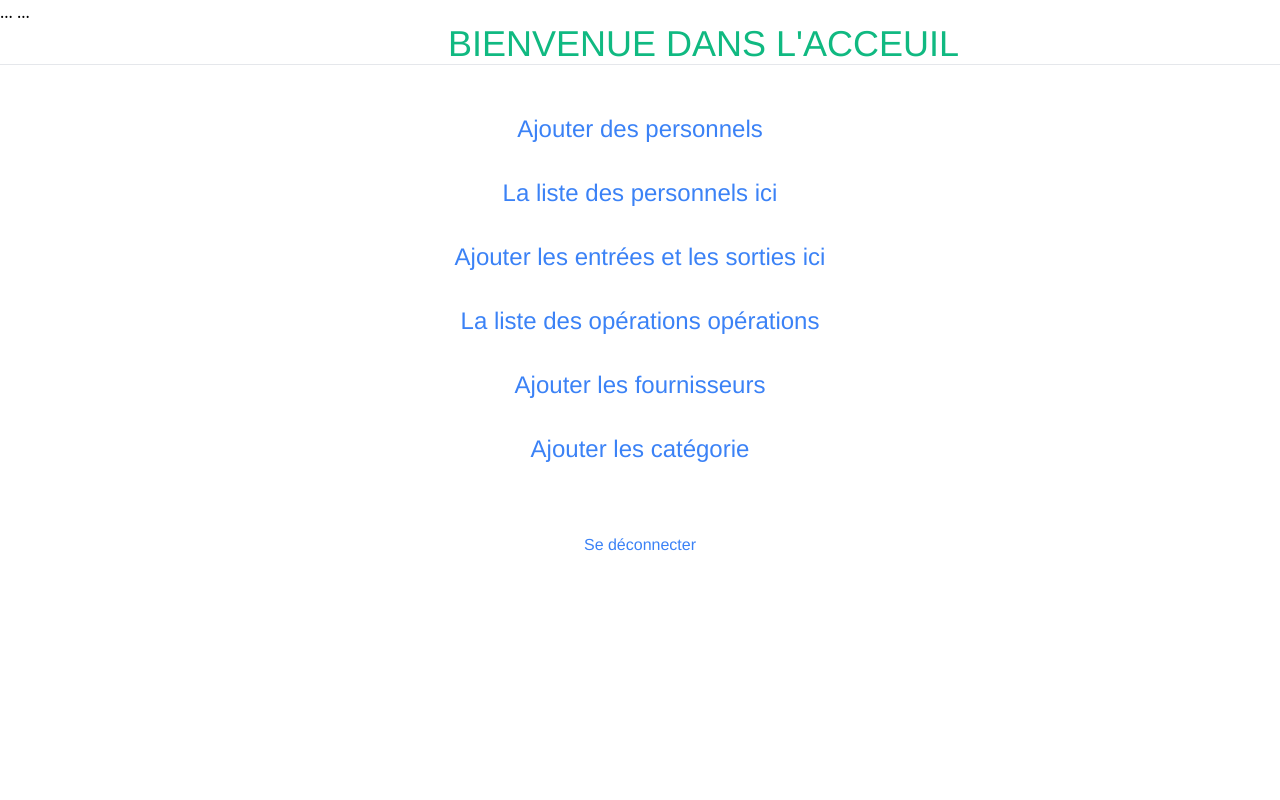
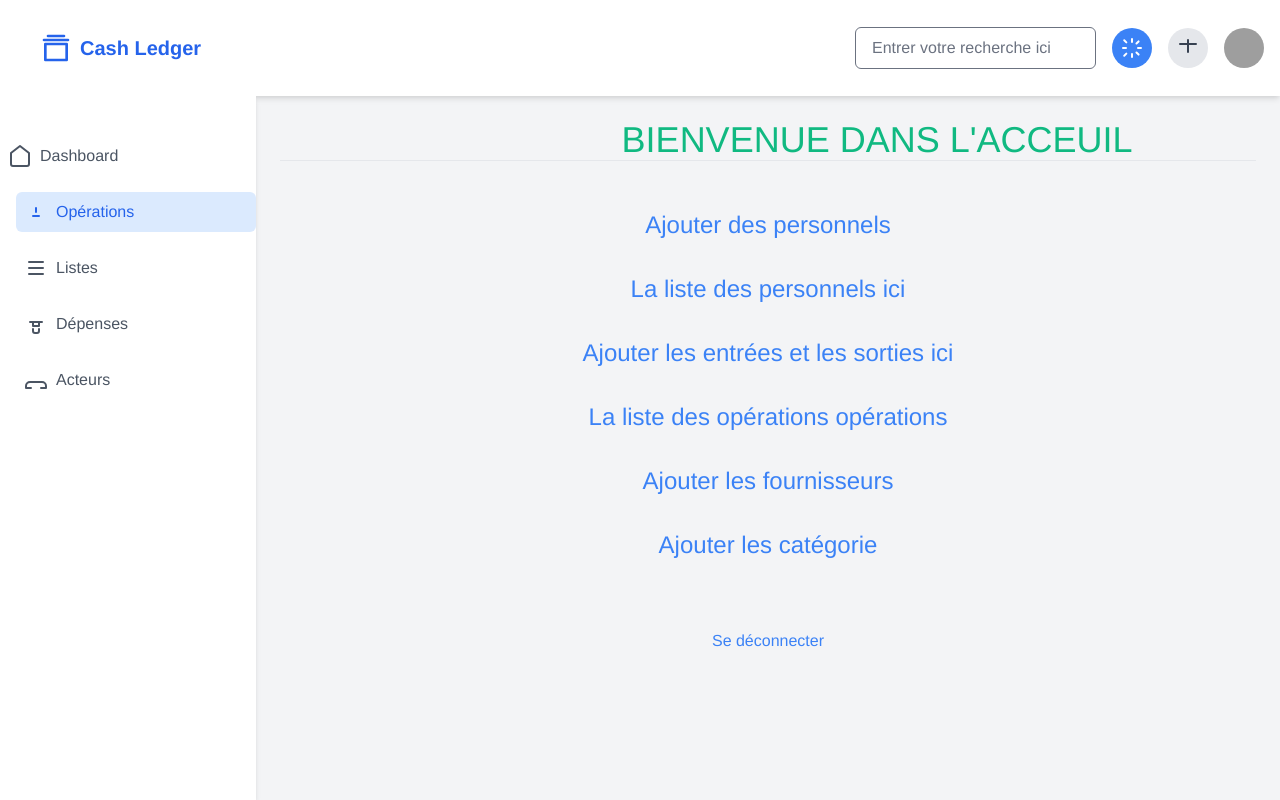
Before and after one commit to Basty0/journal_de_caisse, a Django app: page / in a window 1280 px wide; the page is wider, and only the part inside the window is pictured. Run offline with Django 5.2, Linux system fonts and the light colour scheme; a user stored in the database is signed in; data comes from the database, SQL or seed files in the repository; some libraries are stand-ins or nearby versions; grey boxes are pictures that could not be loaded.

Commit message:
Integrassion de layoute (unitile)

```diff
--- /dev/null
+++ b/caisse/templates/Layout/layout.html
@@ -0,0 +1,144 @@
+{% load static tailwind_tags %}
+<head>
+    {% tailwind_css %}
+    <meta charset="UTF-8">
+    <meta name="viewport" content="width=device-width, initial-scale=1.0">
+    <title>Acceuil</title>
+    <link rel="stylesheet" href="{% static 'css/aCCEUIL.css' %}">
+    {% csrf_token %}
+</head>
+<body class="bg-gray-100">
+    <div class="flex flex-col h-screen">
+        <!-- Navbar -->
+        <header class="bg-white shadow-md p-4 flex justify-between items-center">
+            <div class="flex items-center">
+                <!-- Sidebar toggle button for small screens -->
+                <button id="sidebarToggle" class="mr-4 md:hidden">
+                    <svg xmlns="http://www.w3.org/2000/svg" class="h-6 w-6" fill="none" viewBox="0 0 24 24" stroke="currentColor">
+                        <path stroke-linecap="round" stroke-linejoin="round" stroke-width="2" d="M4 6h16M4 12h16M4 18h16" />
+                    </svg>
+                </button>
+                <div class="p-4 md:px-6 text-blue-600 text-xl font-bold hidden md:block">
+                    <div class="flex items-center space-x-2">
+                        <svg xmlns="http://www.w3.org/2000/svg" class=" w-8"
+                            fill="none" viewBox="0 0 24 24"
+                            stroke="currentColor">
+                            <path stroke-linecap="round" stroke-linejoin="round"
+                                stroke-width="2"
+                                d="M6 3h12M3 6h18M4 9h16v12H4z" />
+                        </svg>
+
+                        <span>Cash Ledger</span>
+                    </div>
+                </div>
+            </div>
+            <div class="flex items-center space-x-4">
+                <input type="text" placeholder="Entrer votre recherche ici" class="px-4 py-2 border rounded-md focus:outline-none w-full md:w-auto">
+                <button class="p-2 bg-blue-500 text-white rounded-full hidden md:block">
+                    <svg xmlns="http://www.w3.org/2000/svg" class="h-6 w-6" fill="none" viewBox="0 0 24 24" stroke="currentColor">
+                        <path stroke-linecap="round" stroke-linejoin="round" stroke-width="2" d="M3 12h3M21 12h-3M12 3v3m0 12v3M4.22 4.22l2.12 2.12M16.46 16.46l2.12 2.12M4.22 19.78l2.12-2.12M16.46 7.54l2.12-2.12" />
+                    </svg>
+                </button>
+                <button class="p-2 bg-gray-200 text-gray-700 rounded-full hidden md:block">
+                    <svg xmlns="http://www.w3.org/2000/svg" class="h-6 w-6" fill="none" viewBox="0 0 24 24" stroke="currentColor">
+                        <path stroke-linecap="round" stroke-linejoin="round" stroke-width="2" d="M12 4V16m8-8H4" />
+                    </svg>
+                </button>
+                <img src="https://randomuser.me/api/portraits/women/68.jpg" alt="Profile" class="h-10 w-10 rounded-full object-cover">
+            </div>
+        </header>
+
+        <div class="flex flex-1 overflow-hidden">
+            <!-- Sidebar (hidden on small screens) -->
+            <aside id="sidebar" class="w-64 bg-white shadow-md h-full hidden md:block">
+
+
+                <nav class="mt-6 md:mt-10">
+                    <ul class="flex md:flex-col  overflow-x-auto md:overflow-x-visible md:space-x-4">
+                        <li class="mb-4">
+                            <a href="#"
+                                class="flex items-center p-2 text-gray-600 hover:bg-blue-50 hover:text-blue-600 rounded-md">
+                                <svg xmlns="http://www.w3.org/2000/svg"
+                                    class="h-6 w-6 md:mr-2" fill="none"
+                                    viewBox="0 0 24 24" stroke="currentColor">
+                                    <path stroke-linecap="round"
+                                        stroke-linejoin="round" stroke-width="2"
+                                        d="M3 9l9-7 9 7v11a2 2 0 01-2 2H5a2 2 0 01-2-2V9z" />
+                                </svg>
+                                <span class="hidden md:inline">Dashboard</span>
+                            </a>
+                        </li>
+                        <li class="mb-4">
+                            <a href="#"
+                                class="flex items-center p-2 text-blue-600 bg-blue-100 rounded-md">
+                                <svg xmlns="http://www.w3.org/2000/svg"
+                                    class="h-6 w-6 md:mr-2" fill="none"
+                                    viewBox="0 0 24 24" stroke="currentColor">
+                                    <path stroke-linecap="round"
+                                        stroke-linejoin="round" stroke-width="2"
+                                        d="M12 8v4m0 4h.01M9 16h6" />
+                                </svg>
+                                <span class="hidden md:inline">Opérations</span>
+                            </a>
+                        </li>
+                        <li class="mb-4">
+                            <a href="#"
+                                class="flex items-center p-2 text-gray-600 hover:bg-blue-50 hover:text-blue-600 rounded-md">
+                                <svg xmlns="http://www.w3.org/2000/svg"
+                                    class="h-6 w-6 md:mr-2" fill="none"
+                                    viewBox="0 0 24 24" stroke="currentColor">
+                                    <path stroke-linecap="round"
+                                        stroke-linejoin="round" stroke-width="2"
+                                        d="M5 12h14M5 6h14M5 18h14" />
+                                </svg>
+                                <span class="hidden md:inline">Listes</span>
+                            </a>
+                        </li>
+                        <li class="mb-4">
+                            <a href="#"
+                                class="flex items-center p-2 text-gray-600 hover:bg-blue-50 hover:text-blue-600 rounded-md">
+                                <svg xmlns="http://www.w3.org/2000/svg"
+                                    class="h-6 w-6 md:mr-2" fill="none"
+                                    viewBox="0 0 24 24" stroke="currentColor">
+                                    <path stroke-linecap="round"
+                                        stroke-linejoin="round" stroke-width="2"
+                                        d="M9 17v2a2 2 0 002 2h2a2 2 0 002-2v-2M6 10h12M9 10v4h6v-4" />
+                                </svg>
+                                <span class="hidden md:inline">Dépenses</span>
+                            </a>
+                        </li>
+                        <li>
+                            <a href="#"
+                                class="flex items-center p-2 text-gray-600 hover:bg-blue-50 hover:text-blue-600 rounded-md">
+                                <svg xmlns="http://www.w3.org/2000/svg"
+                                    class="h-6 w-6 md:mr-2" fill="none"
+                                    viewBox="0 0 24 24" stroke="currentColor">
+                                    <path stroke-linecap="round"
+                                        stroke-linejoin="round" stroke-width="2"
+                                        d="M17 20h5v-2a4 4 0 00-4-4H6a4 4 0 00-4 4v2h5" />
+                                </svg>
+                                <span class="hidden md:inline">Acteurs</span>
+                            </a>
+                        </li>
+                    </ul>
+                </nav>
+            </aside>
+
+            <!-- Main Content -->
+            <div class="flex-1 overflow-x-auto overflow-y-auto">
+                <main class="p-4 md:p-6">
+                    {% block content %}
+                    <!-- Contenu spécifique à chaque page ici -->
+                    {% endblock %}
+                </main>
+            </div>
+        </div>
+    </div>
+
+    <script>
+        document.getElementById('sidebarToggle').addEventListener('click', function() {
+            document.getElementById('sidebar').classList.toggle('hidden');
+        });
+    </script>
+</body>
+</html>
--- a/caisse/templates/acceuil.html
+++ b/caisse/templates/acceuil.html
@@ -1,14 +1,6 @@
-{% load static tailwind_tags %}
-...
-<head>
-   ...
-   {% tailwind_css %}
-    <meta charset="UTF-8">
-    <meta name="viewport" content="width=device-width, initial-scale=1.0">
-    <title>Acceuil</title>
-    <link rel="stylesheet" href="{% static 'css/aCCEUIL.css' %}">
-    {% csrf_token %}
-</head>
+{% extends 'Layout/layout.html' %}
+
+{% block content %}
 <body>
     <h1 class="text-4xl text-green-500">BIENVENUE DANS L'ACCEUIL</h1><hr> <br> <br>
 <center
@@ -29,3 +21,4 @@
     </center>
 </body>
 </html>
+{% endblock %}
--- a/theme/static/css/dist/styles.css
+++ b/theme/static/css/dist/styles.css
@@ -593,6 +593,9 @@ video {
 *, ::before, ::after {
   --tw-border-opacity: 1;
   border-color: rgba(229, 231, 235, var(--tw-border-opacity));
+  --tw-ring-offset-shadow: 0 0 #0000;
+  --tw-ring-shadow: 0 0 #0000;
+  --tw-shadow: 0 0 #0000;
 }
 
 [type='text'],[type='email'],[type='url'],[type='password'],[type='number'],[type='date'],[type='datetime-local'],[type='month'],[type='search'],[type='tel'],[type='time'],[type='week'],[multiple],textarea,select {
@@ -798,6 +801,30 @@ select {
   margin-right: auto;
 }
 
+.mt-10 {
+  margin-top: 2.5rem;
+}
+
+.mb-4 {
+  margin-bottom: 1rem;
+}
+
+.mr-2 {
+  margin-right: 0.5rem;
+}
+
+.mt-6 {
+  margin-top: 1.5rem;
+}
+
+.mr-4 {
+  margin-right: 1rem;
+}
+
+.block {
+  display: block;
+}
+
 .inline-block {
   display: inline-block;
 }
@@ -810,12 +837,60 @@ select {
   display: table;
 }
 
+.hidden {
+  display: none;
+}
+
 .h-screen {
   height: 100vh;
 }
 
+.h-8 {
+  height: 2rem;
+}
+
+.h-6 {
+  height: 1.5rem;
+}
+
+.h-10 {
+  height: 2.5rem;
+}
+
+.h-full {
+  height: 100%;
+}
+
+.w-64 {
+  width: 16rem;
+}
+
+.w-8 {
+  width: 2rem;
+}
+
+.w-6 {
+  width: 1.5rem;
+}
+
+.w-10 {
+  width: 2.5rem;
+}
+
+.w-full {
+  width: 100%;
+}
+
+.flex-1 {
+  flex: 1 1 0%;
+}
+
 .border-collapse {
   border-collapse: collapse;
+}
+
+.flex-col {
+  flex-direction: column;
 }
 
 .items-center {
@@ -826,8 +901,105 @@ select {
   justify-content: center;
 }
 
+.justify-between {
+  justify-content: space-between;
+}
+
+.space-x-2 > :not([hidden]) ~ :not([hidden]) {
+  --tw-space-x-reverse: 0;
+  margin-right: calc(0.5rem * var(--tw-space-x-reverse));
+  margin-left: calc(0.5rem * calc(1 - var(--tw-space-x-reverse)));
+}
+
+.space-x-4 > :not([hidden]) ~ :not([hidden]) {
+  --tw-space-x-reverse: 0;
+  margin-right: calc(1rem * var(--tw-space-x-reverse));
+  margin-left: calc(1rem * calc(1 - var(--tw-space-x-reverse)));
+}
+
+.overflow-auto {
+  overflow: auto;
+}
+
+.overflow-hidden {
+  overflow: hidden;
+}
+
+.overflow-x-auto {
+  overflow-x: auto;
+}
+
+.overflow-y-auto {
+  overflow-y: auto;
+}
+
+.rounded-md {
+  border-radius: 0.375rem;
+}
+
+.rounded-full {
+  border-radius: 9999px;
+}
+
 .border {
   border-width: 1px;
+}
+
+.bg-gray-100 {
+  --tw-bg-opacity: 1;
+  background-color: rgba(243, 244, 246, var(--tw-bg-opacity));
+}
+
+.bg-white {
+  --tw-bg-opacity: 1;
+  background-color: rgba(255, 255, 255, var(--tw-bg-opacity));
+}
+
+.bg-blue-100 {
+  --tw-bg-opacity: 1;
+  background-color: rgba(219, 234, 254, var(--tw-bg-opacity));
+}
+
+.bg-gray-50 {
+  --tw-bg-opacity: 1;
+  background-color: rgba(249, 250, 251, var(--tw-bg-opacity));
+}
+
+.bg-blue-500 {
+  --tw-bg-opacity: 1;
+  background-color: rgba(59, 130, 246, var(--tw-bg-opacity));
+}
+
+.bg-gray-200 {
+  --tw-bg-opacity: 1;
+  background-color: rgba(229, 231, 235, var(--tw-bg-opacity));
+}
+
+.object-cover {
+  -o-object-fit: cover;
+     object-fit: cover;
+}
+
+.p-6 {
+  padding: 1.5rem;
+}
+
+.p-2 {
+  padding: 0.5rem;
+}
+
+.p-4 {
+  padding: 1rem;
+}
+
+.px-4 {
+  padding-left: 1rem;
+  padding-right: 1rem;
+}
+
+.py-2 {
+  padding-top: 0.5rem;
+  padding-bottom: 0.5rem;
 }
 
 .font-serif {
@@ -839,14 +1011,27 @@ select {
   line-height: 1;
 }
 
+.text-4xl {
+  font-size: 2.25rem;
+  line-height: 2.5rem;
+}
+
 .text-2xl {
   font-size: 1.5rem;
   line-height: 2rem;
 }
 
-.text-4xl {
-  font-size: 2.25rem;
-  line-height: 2.5rem;
+.text-xl {
+  font-size: 1.25rem;
+  line-height: 1.75rem;
+}
+
+.font-bold {
+  font-weight: 700;
+}
+
+.font-semibold {
+  font-weight: 600;
 }
 
 .leading-normal {
@@ -857,12 +1042,127 @@ select {
   letter-spacing: 0em;
 }
 
+.text-green-500 {
+  --tw-text-opacity: 1;
+  color: rgba(16, 185, 129, var(--tw-text-opacity));
+}
+
 .text-blue-500 {
   --tw-text-opacity: 1;
   color: rgba(59, 130, 246, var(--tw-text-opacity));
 }
 
-.text-green-500 {
+.text-blue-600 {
   --tw-text-opacity: 1;
-  color: rgba(16, 185, 129, var(--tw-text-opacity));
+  color: rgba(37, 99, 235, var(--tw-text-opacity));
 }
+
+.text-gray-600 {
+  --tw-text-opacity: 1;
+  color: rgba(75, 85, 99, var(--tw-text-opacity));
+}
+
+.text-gray-700 {
+  --tw-text-opacity: 1;
+  color: rgba(55, 65, 81, var(--tw-text-opacity));
+}
+
+.text-white {
+  --tw-text-opacity: 1;
+  color: rgba(255, 255, 255, var(--tw-text-opacity));
+}
+
+.shadow-md {
+  --tw-shadow: 0 4px 6px -1px rgba(0, 0, 0, 0.1), 0 2px 4px -1px rgba(0, 0, 0, 0.06);
+  box-shadow: var(--tw-ring-offset-shadow, 0 0 #0000), var(--tw-ring-shadow, 0 0 #0000), var(--tw-shadow);
+}
+
+.hover\:bg-blue-50:hover {
+  --tw-bg-opacity: 1;
+  background-color: rgba(239, 246, 255, var(--tw-bg-opacity));
+}
+
+.hover\:text-blue-600:hover {
+  --tw-text-opacity: 1;
+  color: rgba(37, 99, 235, var(--tw-text-opacity));
+}
+
+.focus\:outline-none:focus {
+  outline: 2px solid transparent;
+  outline-offset: 2px;
+}
+
+@media (min-width: 768px) {
+  .md\:mt-10 {
+    margin-top: 2.5rem;
+  }
+
+  .md\:mb-0 {
+    margin-bottom: 0px;
+  }
+
+  .md\:mr-2 {
+    margin-right: 0.5rem;
+  }
+
+  .md\:block {
+    display: block;
+  }
+
+  .md\:inline {
+    display: inline;
+  }
+
+  .md\:hidden {
+    display: none;
+  }
+
+  .md\:h-screen {
+    height: 100vh;
+  }
+
+  .md\:w-64 {
+    width: 16rem;
+  }
+
+  .md\:w-auto {
+    width: auto;
+  }
+
+  .md\:flex-row {
+    flex-direction: row;
+  }
+
+  .md\:flex-col {
+    flex-direction: column;
+  }
+
+  .md\:justify-between {
+    justify-content: space-between;
+  }
+
+  .md\:space-y-4 > :not([hidden]) ~ :not([hidden]) {
+    --tw-space-y-reverse: 0;
+    margin-top: calc(1rem * calc(1 - var(--tw-space-y-reverse)));
+    margin-bottom: calc(1rem * var(--tw-space-y-reverse));
+  }
+
+  .md\:space-x-4 > :not([hidden]) ~ :not([hidden]) {
+    --tw-space-x-reverse: 0;
+    margin-right: calc(1rem * var(--tw-space-x-reverse));
+    margin-left: calc(1rem * calc(1 - var(--tw-space-x-reverse)));
+  }
+
+  .md\:overflow-x-visible {
+    overflow-x: visible;
+  }
+
+  .md\:p-6 {
+    padding: 1.5rem;
+  }
+
+  .md\:px-6 {
+    padding-left: 1.5rem;
+    padding-right: 1.5rem;
+  }
+}
```
